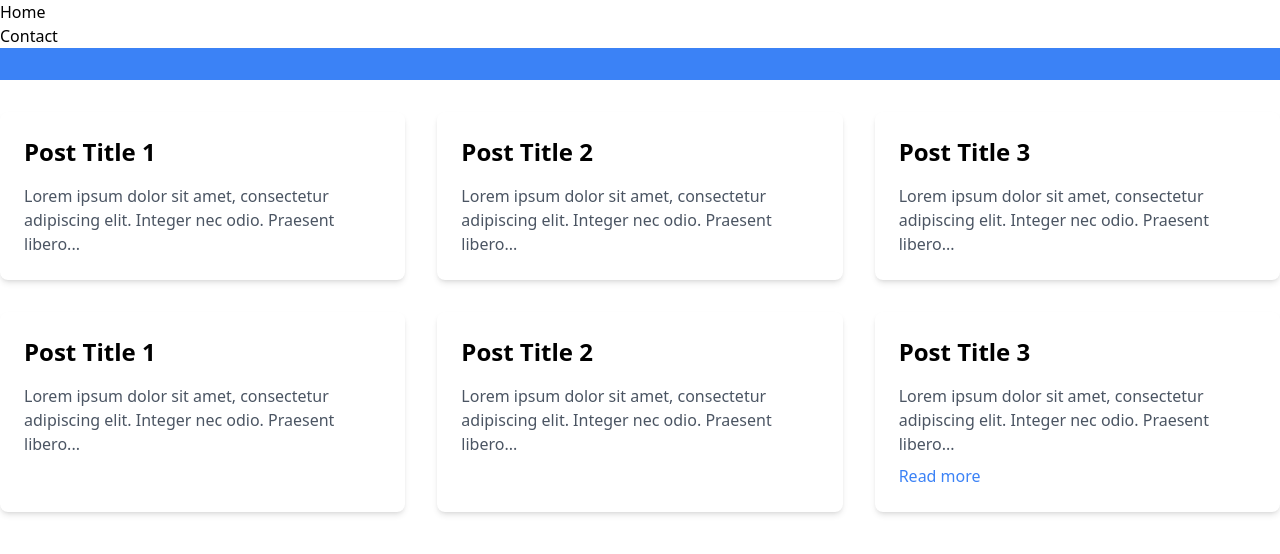
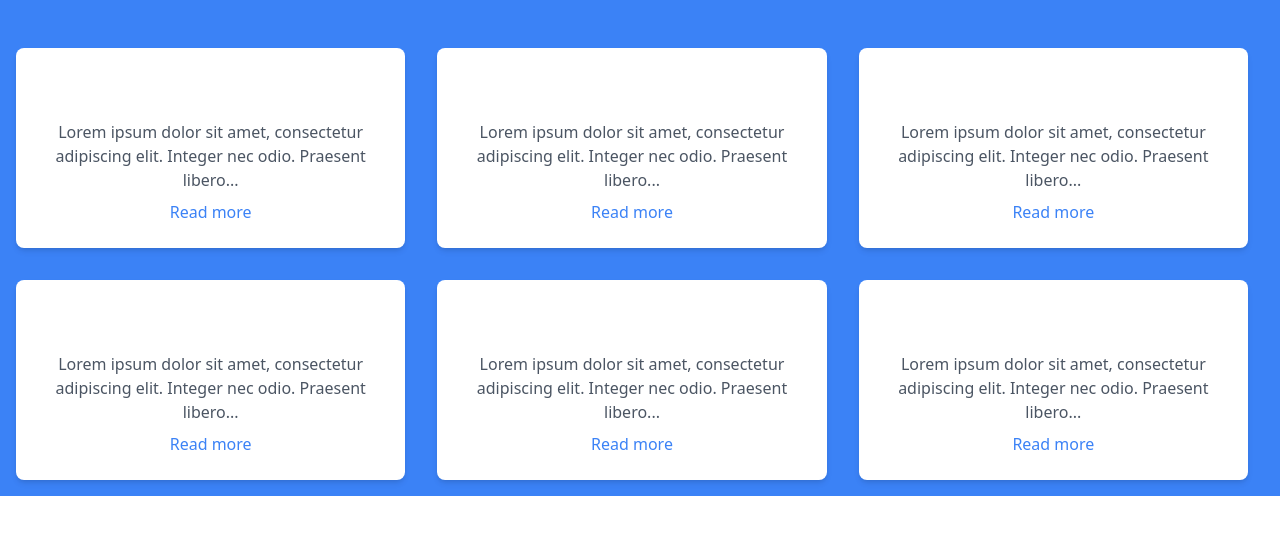
Before and after one commit to tonmoysaha/Blog-react, a React (Create React App) app: page / in a window 1280 px wide. Shown: the top 554 px of the page. Built offline with nearby package versions, Linux system fonts and the light colour scheme.

Commit message:
add fix route mapping route mapping

```diff
--- a/src/App.js
+++ b/src/App.js
@@ -1,37 +1,11 @@
-import Home from './pages/home'
-import Contact from './pages/contact'
-import {BrowserRouter, Link, Outlet, Route, Router, Routes} from "react-router-dom";
-
-const Layout = () => {
-    return (
-        <>
-            <nav>
-                <ul>
-                    <li>
-                        <Link to="/">Home</Link>
-                    </li>
-                    <li>
-                        <Link to="/contact">Contact</Link>
-                    </li>
-                </ul>
-            </nav>
-
-            <Outlet />
-        </>
-    )
-};
+import Header from './pages/header'
+import {BrowserRouter as Route, Router, Routes} from "react-router-dom";
 
 function App() {
     return (
-        <BrowserRouter>
-            <Routes>
-                <Route path="/" element={<Layout />}>
-                    <Route index element={<Home />} />
-                    <Route path="/contact" element={<Contact></Contact>}/>
-                </Route>
-            </Routes>
-        </BrowserRouter>
-
+        <div className="bg-gradient-to-r from-cyan-500 to-blue-500 text-center">
+            <Header></Header>
+        </div>
     );
 }
 
--- /dev/null
+++ b/src/pages/header-router-layout.js
@@ -0,0 +1,23 @@
+import {Link, Outlet} from "react-router-dom";
+
+
+const Layout = () => {
+    return (
+        <>
+            <nav>
+                <ul>
+                    <li>
+                        <Link to="/">Home</Link>
+                    </li>
+                    <li>
+                        <Link to="/contact">Contact</Link>
+                    </li>
+                </ul>
+            </nav>
+
+            <Outlet/>
+        </>
+    )
+};
+
+export default Layout
--- /dev/null
+++ b/src/pages/header.js
@@ -0,0 +1,35 @@
+import React from "react";
+import {BrowserRouter, Route, Routes} from "react-router-dom";
+import Contact from "./contact";
+import Home from "./home";
+
+const Header = () => {
+    return (
+        <div>
+            <nav className="bg-blue-500 p-4 text-white">
+                <BrowserRouter>
+                    <div className="container mx-auto flex justify-between items-center">
+                        <Routes>
+                            <Route path="/" element={<Home/>} className="text-2xl font-bold"></Route>
+                        </Routes>
+                        <ul className="flex space-x-4">
+                            <li>
+                                <Routes>
+                                    <Route path="/home" element={<Home/>} className="hover:text-gray-300"></Route>
+                                </Routes>
+                            </li>
+                            <li>
+                                <Routes>
+                                    <Route path="/contact" element={<Contact></Contact>}
+                                           className="hover:text-gray-300"></Route>
+                                </Routes>
+                            </li>
+                        </ul>
+                    </div>
+                </BrowserRouter>
+            </nav>
+        </div>
+    );
+}
+
+export default Header
--- a/src/pages/home.js
+++ b/src/pages/home.js
@@ -1,43 +1,42 @@
 import React from "react";
+
 
 const Home = () => {
     return (
-        <div>
-            <nav className="bg-blue-500 p-4 text-white">
-                <div className="container mx-auto flex justify-between items-center">
-
-                </div>
-            </nav>
-
         <div className="container mx-auto mt-8">
             <div className="grid grid-cols-1 md:grid-cols-2 lg:grid-cols-3 gap-8">
                 <div className="bg-white p-6 rounded-lg shadow-md">
                     <h2 className="text-2xl font-bold mb-4">Post Title 1</h2>
                     <p className="text-gray-600">Lorem ipsum dolor sit amet, consectetur adipiscing elit. Integer
                         nec odio. Praesent libero...</p>
+                    <a href="#" className="text-blue-500 hover:underline mt-2 inline-block">Read more</a>
                 </div>
 
                 <div className="bg-white p-6 rounded-lg shadow-md">
                     <h2 className="text-2xl font-bold mb-4">Post Title 2</h2>
                     <p className="text-gray-600">Lorem ipsum dolor sit amet, consectetur adipiscing elit. Integer
                         nec odio. Praesent libero...</p>
+                    <a href="#" className="text-blue-500 hover:underline mt-2 inline-block">Read more</a>
                 </div>
 
                 <div className="bg-white p-6 rounded-lg shadow-md">
                     <h2 className="text-2xl font-bold mb-4">Post Title 3</h2>
                     <p className="text-gray-600">Lorem ipsum dolor sit amet, consectetur adipiscing elit. Integer
                         nec odio. Praesent libero...</p>
+                    <a href="#" className="text-blue-500 hover:underline mt-2 inline-block">Read more</a>
                 </div>
                 <div className="bg-white p-6 rounded-lg shadow-md">
                     <h2 className="text-2xl font-bold mb-4">Post Title 1</h2>
                     <p className="text-gray-600">Lorem ipsum dolor sit amet, consectetur adipiscing elit. Integer
                         nec odio. Praesent libero...</p>
+                    <a href="#" className="text-blue-500 hover:underline mt-2 inline-block">Read more</a>
                 </div>
 
                 <div className="bg-white p-6 rounded-lg shadow-md">
                     <h2 className="text-2xl font-bold mb-4">Post Title 2</h2>
                     <p className="text-gray-600">Lorem ipsum dolor sit amet, consectetur adipiscing elit. Integer
                         nec odio. Praesent libero...</p>
+                    <a href="#" className="text-blue-500 hover:underline mt-2 inline-block">Read more</a>
                 </div>
 
                 <div className="bg-white p-6 rounded-lg shadow-md">
@@ -48,7 +47,6 @@ const Home = () => {
                 </div>
             </div>
         </div>
-        </div>
     );
 }
 
```
Lines whose indentation alone changed are shown as unchanged.
